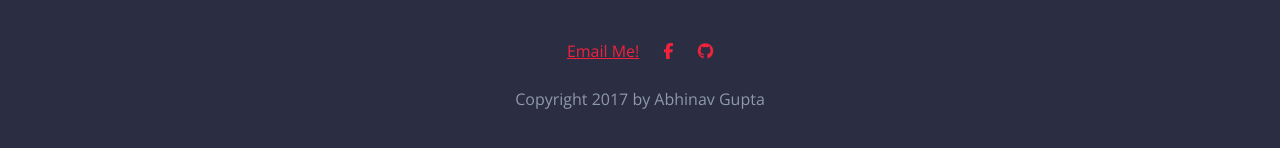
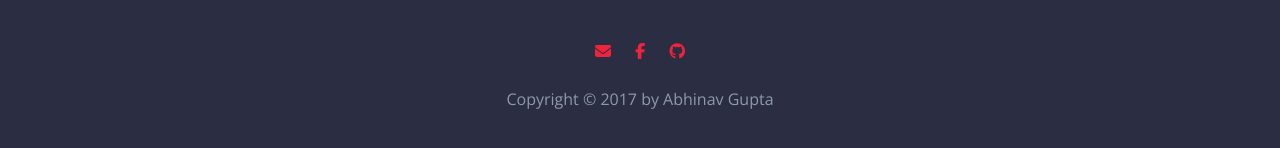
Before and after one commit to abhi90g/Resume, a plain HTML site: page index.html in a window 1280 px wide. Shown: the part 2242-2390 px from the top of the page. Drawn offline with nearby package versions, Linux system fonts and the light colour scheme.

Commit message:
Update index.html

```diff
--- a/index.html
+++ b/index.html
@@ -144,14 +144,15 @@
         <h2>Let's Keep in Touch!</h2>
 
         <div class="contact-info">
-            <a href="mailto:abhi90g@gmail.com">Email Me!</a>
+            <a href="mailto:abhi90g@gmail.com" target="_blank"><i class="fa fa-envelope" aria-hidden="true"></i><span
+                    class="sr-only">Mail</span></a>
             <a href="https://www.facebook.com/abhi90g" target="_blank"><i class="fa fa-facebook" aria-hidden="true"></i><span
                     class="sr-only">Facebook</span></a>
             <a href="https://www.github.com/abhi90g" target="_blank"><i class="fa fa-github" aria-hidden="true"></i><span
                     class="sr-only">Github</span></a>
         </div>
 
-        <p>Copyright 2017 by Abhinav Gupta</p>
+        <p>Copyright &copy; 2017 by Abhinav Gupta</p>
     </div>
 </footer>
 </body>
```
